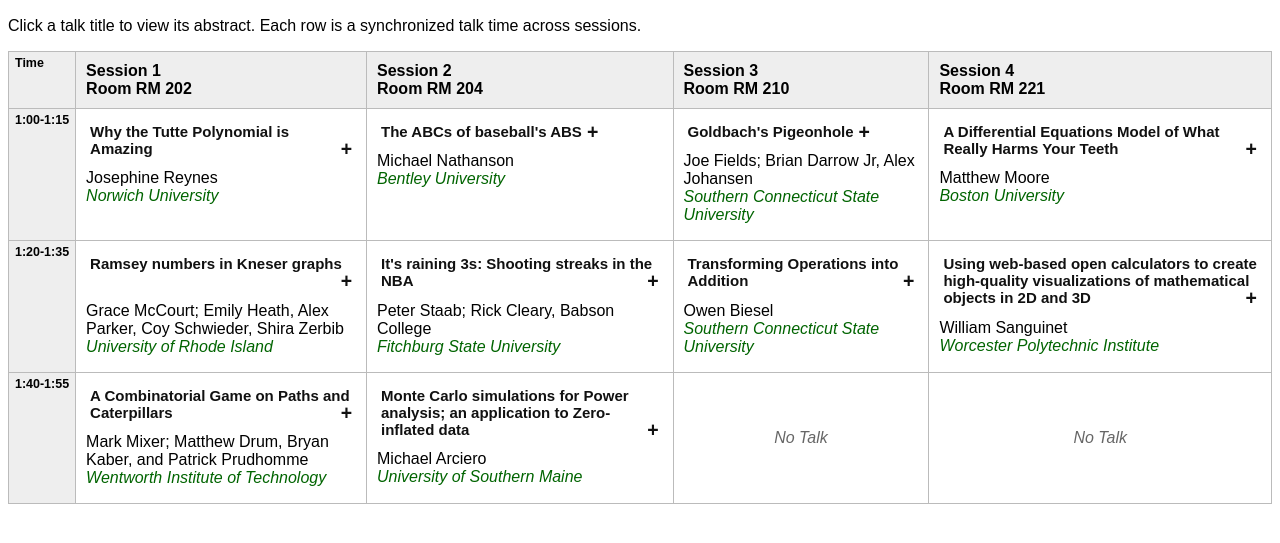
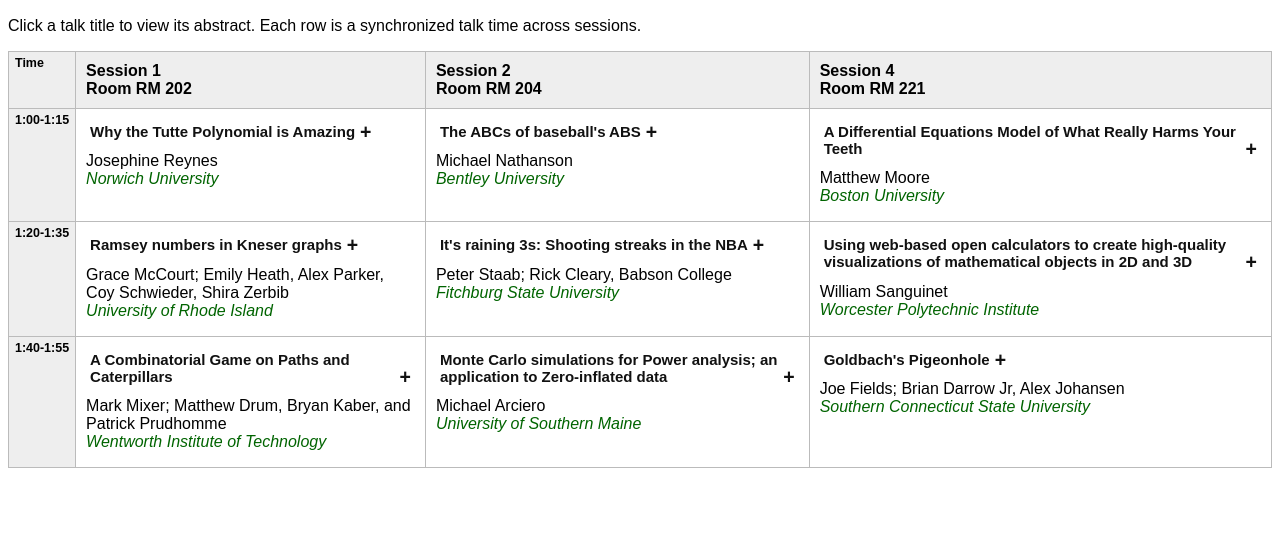
Before and after one commit to osj1961/nesmaa_mtgs, a plain HTML site: page contrib_talks.html in a window 1280 px wide. Shown: the part 51-594 px from the top of the page. Drawn offline with nearby package versions, Linux system fonts and the light colour scheme.

Commit message:
Update table layouts and toggle button sizes in generated pages

```diff
--- a/contrib_talks.html
+++ b/contrib_talks.html
@@ -38,7 +38,6 @@
                 <th scope="col" class="time">Time</th>
         <th scope="col">Session 1<br>Room RM 202</th>
         <th scope="col">Session 2<br>Room RM 204</th>
-        <th scope="col">Session 3<br>Room RM 210</th>
         <th scope="col">Session 4<br>Room RM 221</th>
             </tr></thead>
             <tbody>
@@ -56,11 +55,6 @@ Similar to manager&#x27;s replay challenges, teams are only allowed two unsucces
 game. Because ABS challenges are initiated by individual players, teams benefit from simple and clear criteria for when a challenges is advisable. We will use data from the 2026 season to consider the differential strategies of batters and catchers initiating challenges, building a simple theoretical model and making reasonable parameter estimates.</p>
 </div>
 <div class="presenter">Michael Nathanson<br><span class="institution">Bentley University</span></div></td>
-        <td class="program-talk"><button class="collapsible talk-title">Goldbach&#x27;s Pigeonhole</button>
-<div class="content">
-  <p>I&#x27;ll discuss recent progress on Goldbach&#x27;s conjecture via the pigeonhole principle</p>
-</div>
-<div class="presenter">Joe Fields; Brian Darrow Jr, Alex Johansen<br><span class="institution">Southern Connecticut State University</span></div></td>
         <td class="program-talk"><button class="collapsible talk-title">A Differential Equations Model of What Really Harms Your Teeth</button>
 <div class="content">
   <p>Ask people what harms their teeth and you will hear sugar, maybe salt. The answer is subtler: how often you eat, what you eat, and how long it lingers all matter, and two different kinds of damage are at work. We build a differential equations model in which each food is a short burst of constants (how readily bacteria ferment it, how long it clings, how acidic it is, how much saliva it stirs up), so a whole day of eating, foods alone, in sequence or together, becomes a piecewise-defined system. A fast clock follows the pH at the tooth surface over minutes; slow clocks follow the enamel over months. Averaging over the day reveals two very different long-term behaviours. Decay has a tipping point: below a critical habit the tooth recovers, beyond it no healthy equilibrium exists, and fluoride moves that threshold. Erosion from acidic drinks has no equilibrium at all and only accumulates. The model explains why sipping is worse than gulping, why diet soda still wears enamel away, and why salt itself is harmless, and it makes an accessible modeling project for a first course in differential equations.</p>
@@ -79,11 +73,6 @@ game. Because ABS challenges are initiated by individual players, teams benefit
   <p>In recent decades, considerable statistical interest has focused on shooting streaks in basketball and the validity of the &quot;hot hand&quot; phenomenon—the belief that a player&#x27;s probability of making a shot increases following a sequence of successful attempts. While most prior research evaluates individual performance, this talk investigates shooting streaks at the team level, focusing on three-point shooting data from the NBA, with a particular case study on the Boston Celtics. Using historical data analysis and probabilistic modeling, we evaluate whether entire teams exhibit &quot;hot hand&quot; behavior or if team-wide streaks align with random variation.</p>
 </div>
 <div class="presenter">Peter Staab; Rick Cleary, Babson College<br><span class="institution">Fitchburg State University</span></div></td>
-        <td class="program-talk"><button class="collapsible talk-title">Transforming Operations into Addition</button>
-<div class="content">
-  <p>In special relativity, velocities do not add: an object with velocity u relative to an object with velocity v has combined velocity (u + v) / (1 + uv/c^2). Instead, &quot;rapidity&quot; adds; the rapidity of velocity v is arctanh(v/c), a number that ranges from -infinity to infinity as v ranges from -c to c. How would someone go about devising such a transformation that carries a binary operation to ordinary addition? We&#x27;ll show a general principle, derived from representation theory but only needing basic calculus, that can transform any group operation on numbers into ordinary addition.</p>
-</div>
-<div class="presenter">Owen Biesel<br><span class="institution">Southern Connecticut State University</span></div></td>
         <td class="program-talk"><button class="collapsible talk-title">Using web-based open calculators to create high-quality visualizations of mathematical objects in 2D and 3D</button>
 <div class="content">
   <p>Over the past 20 years, several good free web-based calculators have been developed (Desmos3D, Geogebra3D, CalcPlot3D, etc.). Each calculator has various strengths and weaknesses and can be used to create stunning visuals of various mathematical concepts with varying levels of effort from the user. Recent additions of 3D capabilities, recursion, color functions, and matrix manipulation to Desmos have made it a particularly good choice for creating plots which demonstrate explicit algorithms for numerically approximating solutions to differential equations (Euler, RK45, etc.), optimization problems (Gradient descent, etc.), and other numerical methods. These graphs can be easily shared by embedding or copy-pasting a simple web address into an LMS. This presentation will focus on several recent additions to the Desmos calculator and demonstrate various recent classroom demos I have created using them. I will focus on sample examples that I have created for use in various classes such as multivariable vector calculus, differential equations, complex variables, and projective geometry.</p>
@@ -106,8 +95,11 @@ These results illustrate how graph structure can reveal surprisingly simple winn
   <p>&quot;Power analyis&quot; is conducted when one wants to study the relationships between sample size, effect size, and power of some statistical test. In cases where formulas relating these quantities do exist, they require that one be able to estimate the distribution of some test statistic. We can perform the same analyses with much greater flexibility, and no data or distributional assumptions, through simulation. In this talk we demonstrate this approach for &quot;zero inflated&quot; hospital admissions data. Central to the approach is the use of a Cholesky decomposition trick to correlate individual patient variables. This talk does not assume any specialized statistics background.</p>
 </div>
 <div class="presenter">Michael Arciero<br><span class="institution">University of Southern Maine</span></div></td>
-        <td class="no-talk">No Talk</td>
-        <td class="no-talk">No Talk</td>
+        <td class="program-talk"><button class="collapsible talk-title">Goldbach&#x27;s Pigeonhole</button>
+<div class="content">
+  <p>I&#x27;ll discuss recent progress on Goldbach&#x27;s conjecture via the pigeonhole principle</p>
+</div>
+<div class="presenter">Joe Fields; Brian Darrow Jr, Alex Johansen<br><span class="institution">Southern Connecticut State University</span></div></td>
       </tr>
             </tbody>
         </table>
```
Also changed, not shown: contrib_talks_for_word.txt.
